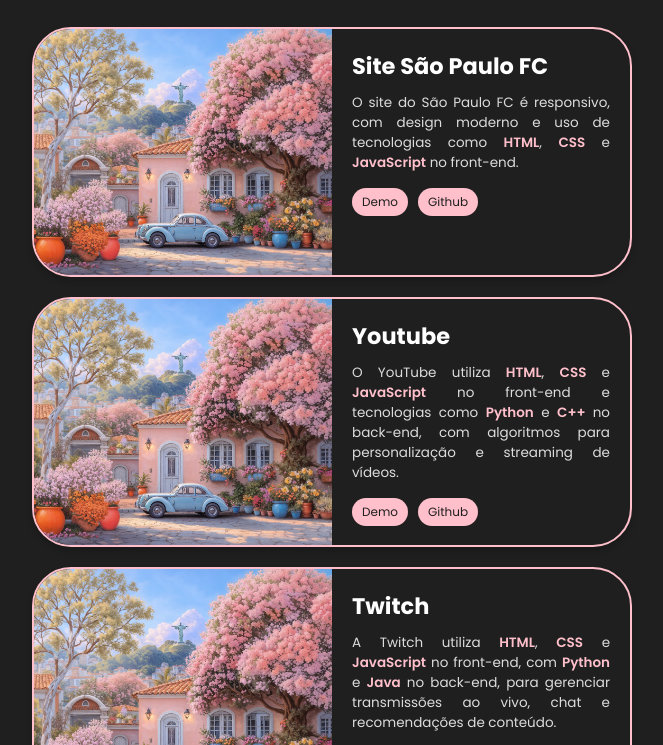
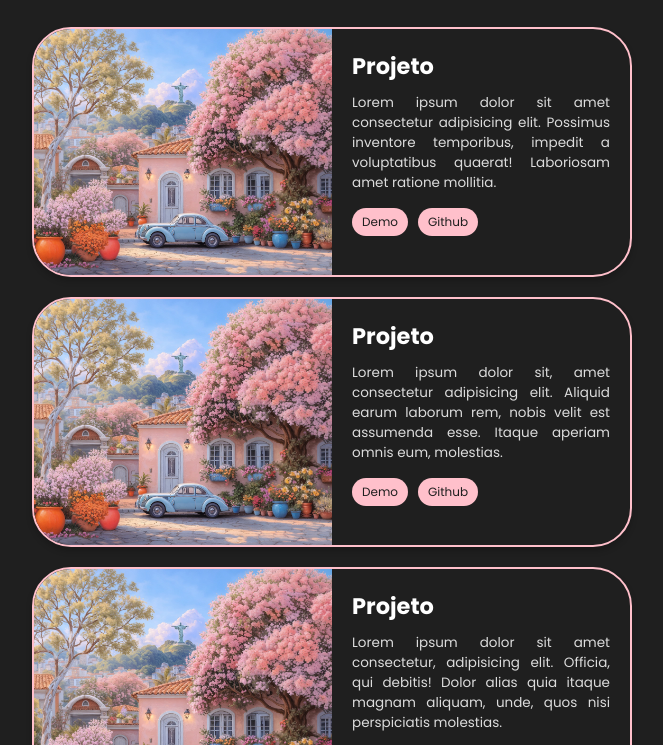
Before and after one commit to juliabarrosdev/portfolio, a plain HTML site: page index.html in a window 1280 px wide. Shown: the part 545-1290 px from the top of the page, without its empty margins (308-971 px from the left). Drawn offline with nearby package versions, Linux system fonts and the light colour scheme.

Commit message:
projects update

```diff
--- a/index.html
+++ b/index.html
@@ -71,10 +71,10 @@
             <div class="project-card">
                 <img src="assets/images/project.jpg" alt="">
                 <div class="project-content">
-                    <h3>Site São Paulo FC</h3>
-                    <p>O site do São Paulo FC é responsivo, com design moderno e uso de tecnologias como <span>HTML</span>, <span>CSS</span> e <span>JavaScript</span> no front-end.</p>
+                    <h3>Projeto</h3>
+                    <p>Lorem ipsum dolor sit amet consectetur adipisicing elit. Possimus inventore temporibus, impedit a voluptatibus quaerat! Laboriosam amet ratione mollitia.</p>
                     <div class="tags">
-                        <a href="https://www.saopaulofc.net/" target="_blank">
+                        <a href="#" target="_blank">
                             <p>Demo</p>
                         </a>
                         <a href="https://github.com/juliabarrosdev" target="_blank">
@@ -87,10 +87,10 @@
             <div class="project-card">
                 <img src="assets/images/project.jpg" alt="">
                 <div class="project-content">
-                    <h3>Youtube</h3>
-                    <p>O YouTube utiliza <span>HTML</span>, <span>CSS</span> e <span>JavaScript</span> no front-end e tecnologias como <span>Python</span> e <span>C++ </span>no back-end, com algoritmos para personalização e streaming de vídeos.</p>
+                    <h3>Projeto</h3>
+                    <p>Lorem ipsum dolor sit, amet consectetur adipisicing elit. Aliquid earum laborum rem, nobis velit est assumenda esse. Itaque aperiam omnis eum, molestias.</p>
                     <div class="tags">
-                        <a href="https://www.youtube.com/" target="_blank">
+                        <a href="#" target="_blank">
                             <p>Demo</p>
                         </a>
                         <a href="https://github.com/juliabarrosdev" target="_blank">
@@ -103,10 +103,10 @@
             <div class="project-card">
                 <img src="assets/images/project.jpg" alt="">
                 <div class="project-content">
-                    <h3>Twitch</h3>
-                    <p>A Twitch utiliza <span>HTML</span>, <span>CSS</span> e <span>JavaScript</span> no front-end, com <span>Python</span> e <span>Java</span> no back-end, para gerenciar transmissões ao vivo, chat e recomendações de conteúdo.</p>
+                    <h3>Projeto</h3>
+                    <p>Lorem ipsum dolor sit amet consectetur, adipisicing elit. Officia, qui debitis! Dolor alias quia itaque magnam aliquam, unde, quos nisi perspiciatis molestias.</p>
                     <div class="tags">
-                        <a href="https://twitch.com/" target="_blank">
+                        <a href="#" target="_blank">
                             <p>Demo</p>
                         </a>
                         <a href="https://github.com/juliabarrosdev" target="_blank">
```
